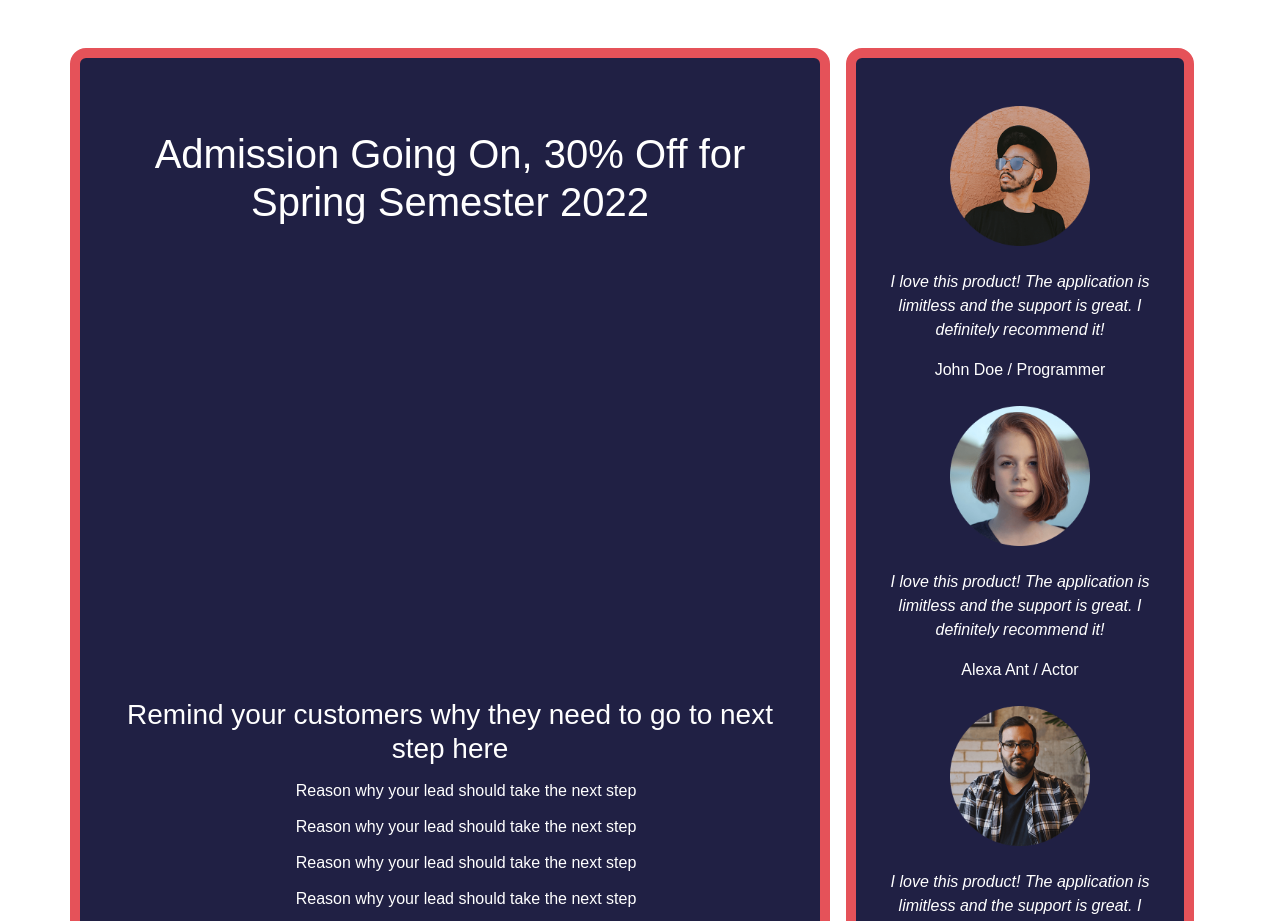
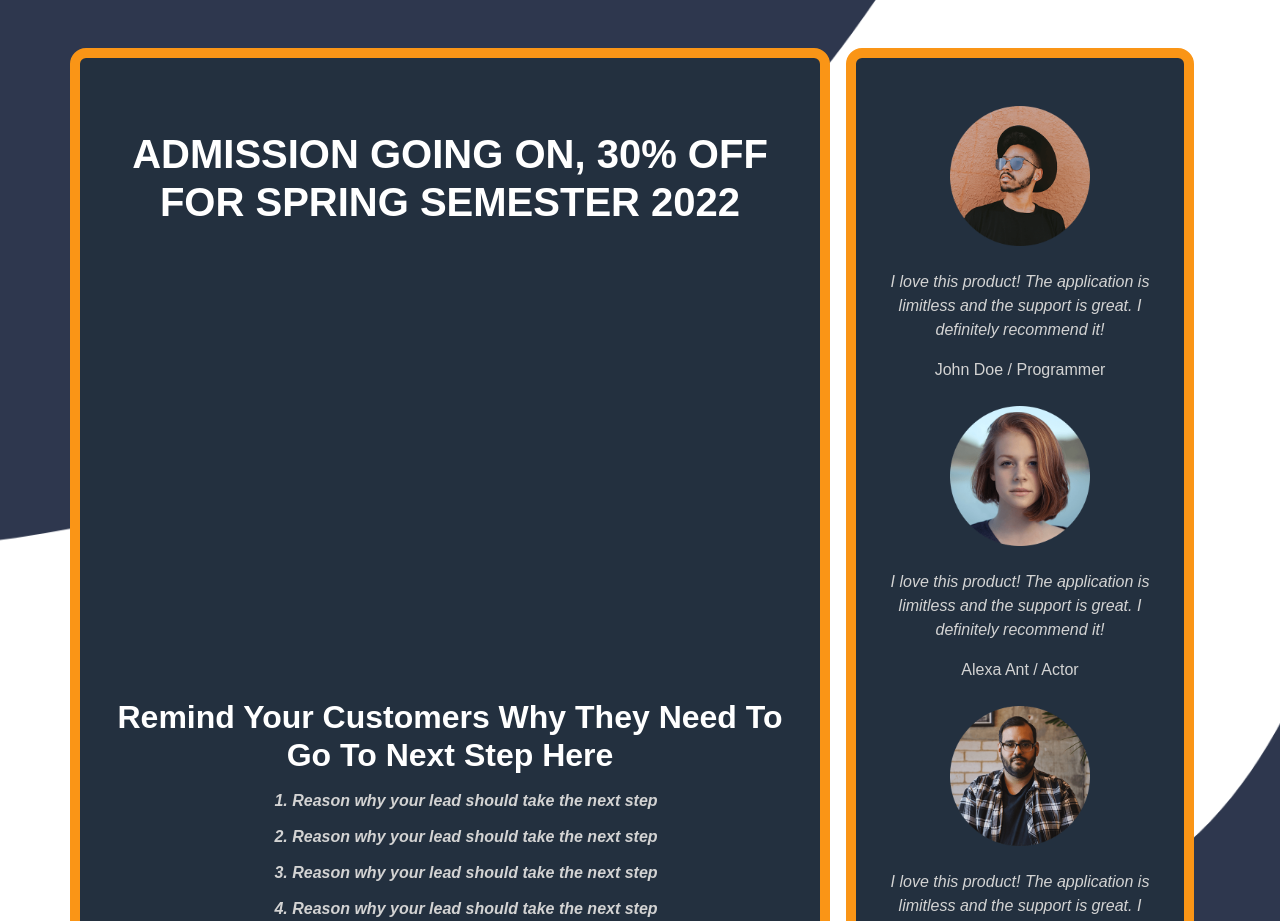
Before and after one commit to iqbal9865/Admission-Funnel, a React (Create React App) app: page /admissionOffer in a window 1280 px wide. Shown: the top 921 px of the page. Built offline with nearby package versions, Linux system fonts and the light colour scheme.

Commit message:
testimonial section done

```diff
--- a/src/App.css
+++ b/src/App.css
@@ -1,7 +1,8 @@
 
 body{
-  @import url('https://fonts.googleapis.com/css2?family=Montserrat:ital,wght@0,100;0,200;0,300;0,400;0,500;0,600;0,700;0,900;1,100;1,200;1,300;1,400;1,500;1,600&display=swap');
-  font-family: 'Montserrat', sans-serif;
+  @import url('https://fonts.googleapis.com/css2?family=Poppins:ital,wght@0,100;0,200;0,300;0,400;0,500;0,600;0,700;0,900;1,100;1,200;1,300;1,400;1,500;1,600&family=Poppins:ital,wght@0,300;0,400;0,500;0,600;0,700;0,800;1,300;1,500;1,600;1,700;1,800&display=swap');
+  /* font-family: 'Montserrat', sans-serif; */
+  font-family: 'Poppins', sans-serif;
 }
 
 
--- a/src/components/BridgePage/BridgePageMain/BridgeMain.js
+++ b/src/components/BridgePage/BridgePageMain/BridgeMain.js
@@ -4,8 +4,10 @@ import Testimonials from '../Testimonials/Testimonials';
 const BridgeMain = () => {
     return (
         <div>
-            <BridgeTop />
+
             <Testimonials />
+
+
         </div>
     );
 };
--- a/src/components/BridgePage/Testimonials/Testimonials.js
+++ b/src/components/BridgePage/Testimonials/Testimonials.js
@@ -6,41 +6,43 @@ import TestmonialImage1 from '../../../images/TestimonialP1.png';
 import TestmonialImage2 from '../../../images/TestimonialP2.png';
 import TestmonialImage3 from '../../../images/TestimonialP3.png';
 
-
-
 const Testimonials = () => {
     return (
+        <div className={TestimonialsCSS.bg}>
         <div className='container'>
-            <div className="row mx-md-n5 my-5">
-                <div style={{backgroundColor: '#202044',border:'10px solid #E55259',borderRadius:'1em',color:'white'}} className="col px-md-3 col-md-8">
+            <div className="row mx-md-n5 py-5">
+                <div style={{backgroundColor: '#23303F',border:'10px solid #FA9516',borderRadius:'1em',color:'white'}} className="col px-md-3 col-md-8">
                     <div className="p-3 py-5">
                         <div className="py-4">
-                            <h1>Admission Going On, 30% Off for Spring Semester 2022</h1>
+                            <h1 style={{fontWeight: 'bold'}} className={TestimonialsCSS.topHeader}>Admission Going On, 30% Off for Spring Semester 2022</h1>
+                        </div>
+                        <div className="py-4 embed-responsive embed-responsive-4by3">
+                            <div className="embed-responsive-item" >
+                                <ReactPlayer  url="https://youtu.be/1sfGOrN33Q4?list=TLGGDRZgbbz7iVsxODExMjAyMQ" />
+                            </div>
+
                         </div>
                         <div className="py-4">
-                            <ReactPlayer url="https://youtu.be/1sfGOrN33Q4?list=TLGGDRZgbbz7iVsxODExMjAyMQ" />
-                        </div>
-                        <div className="py-4">
-                            <h3 className="py-2">Remind your customers why they need to go to next step here</h3>
-                            <ul className={TestimonialsCSS.unorderlist}>
-                                <li> <p>Reason why your lead should take the next step</p>  </li>
-                                <li> <p>Reason why your lead should take the next step</p>  </li>
-                                <li> <p>Reason why your lead should take the next step</p>  </li>
-                                <li> <p>Reason why your lead should take the next step</p>  </li>
-                                <li> <p>Reason why your lead should take the next step</p>  </li>
+                            <h2 className="py-2" style={{fontWeight:'700'}}>Remind Your Customers Why They Need To Go To Next Step Here</h2>
+                            <ul className={TestimonialsCSS.unorderlist} style={{color:"lightgray",fontWeight:'600',fontStyle:'italic'}}>
+                                <li> <p>1. Reason why your lead should take the next step</p>  </li>
+                                <li> <p>2. Reason why your lead should take the next step</p>  </li>
+                                <li> <p>3. Reason why your lead should take the next step</p>  </li>
+                                <li> <p>4. Reason why your lead should take the next step</p>  </li>
+                                <li> <p>5. Reason why your lead should take the next step</p>  </li>
                             </ul>
                         </div>
                     </div>
 
                 </div>
                 <div className="col px-md-3 col-md-4 " style={{color:'white'}}>
-                    <div className="px-4 py-4" style={{borderRadius:'1em',backgroundColor:'#202044',border:'10px solid #E55259'}}>
+                    <div className="px-4 py-4" style={{borderRadius:'1em',backgroundColor:'#23303F',border:'10px solid #FA9516'}}>
 
                         <div className='my-4'>
                             <div className='my-2'>
                                 <img className="img-fluid w-50" src={TestmonialImage1} alt="" />
                             </div>
-                            <div className="my-4">
+                            <div className="my-4" style={{color:"lightgray",fontWeight:'500'}}>
                                 <p className={TestimonialsCSS.paraStyle}>I love this product! The application is limitless and the support is great. I definitely recommend it!</p>
                                 <p>John Doe / Programmer</p>
                             </div>
@@ -51,7 +53,7 @@ const Testimonials = () => {
                             <div className='my-2'>
                                 <img className="img-fluid w-50" src={TestmonialImage2} alt="" />
                             </div>
-                            <div className="my-4">
+                            <div className="my-4"  style={{color:"lightgray",fontWeight:'500'}}>
                                 <p className={TestimonialsCSS.paraStyle}>I love this product! The application is limitless and the support is great. I definitely recommend it!</p>
                                 <p>Alexa Ant / Actor</p>
                             </div>
@@ -62,16 +64,16 @@ const Testimonials = () => {
                             <div className='my-2'>
                                 <img className="img-fluid w-50" src={TestmonialImage3} alt="" />
                             </div>
-                            <div className="my-4">
+                            <div className="my-4"  style={{color:"lightgray",fontWeight:'500'}}>
                                 <p className={TestimonialsCSS.paraStyle}>I love this product! The application is limitless and the support is great. I definitely recommend it!</p>
                                 <p>Cristain Robert / Bussiness Man</p>
                             </div>
-
                         </div>
                     </div>
                 </div>
             </div>
       </div>
+      </div>
     )
 }
 export default Testimonials;
--- a/src/components/BridgePage/Testimonials/Testimonials.module.css
+++ b/src/components/BridgePage/Testimonials/Testimonials.module.css
@@ -8,3 +8,12 @@
 .paraStyle{
     font-style: italic;
 }
+.bg{
+    background-image: url(../../../images/bg.png);
+    background-repeat: no-repeat;
+    background-size: cover;
+    background-position: center center;
+}
+.topHeader{
+    text-transform: uppercase;
+}
--- a/src/components/LeadPage/OfferSummary/OfferSummary.js
+++ b/src/components/LeadPage/OfferSummary/OfferSummary.js
@@ -46,32 +46,32 @@ const OfferSummary  = () => {
     });
 
     return(
-        <div style={{"backgroundColor":"#202044"}} className="container-fluid p-5" className={OfferSummaryCSS.topSection}>
+        <div style={{"backgroundColor":"#23303F"}} className="container-fluid p-5" className={OfferSummaryCSS.topSection}>
            <div className="row py-5">
-               <div className="col-md-6 p-5">
-                    <h2 style={{color:'#E55259', fontWeight:'700'}} className="mx-3 px-2 pt-4 pb-2 mt-4">30% Weaver For FALL 2021</h2>
+               <div className="col-md-6 p-4">
+                    <h1 style={{color:'#FA9516', fontWeight:'700'}} className="mx-3 px-2 pt-4 pb-2 mt-4">30% WEAVER FOR SPRING SEMESTER 2021</h1>
                     <h3 style={{color:'white',fontWeight:'700'}} className="py-3">ABCD UNIVERSITY</h3>
                     <h4 style={{color:'white'}} className='py-1'>15 NOVEMBER - 31 DECEMBER</h4>
 
                     <div style={{color:'white'}} className='timer d-flex align-items-center justify-content-center my-4'>
 
-                        <section className="mx-3" style={{color:'#E55259'}} >
-                            <h4>{timerDays}</h4>
+                        <section className="mx-3"  >
+                            <h4 style={{color:'#FA9516', fontWeight:'700'}}>{timerDays}</h4>
                             <h4>Days</h4>
                         </section>
 
-                        <section className="mx-3" style={{color:'#E55259'}}>
-                            <h4>{timerHours}</h4>
+                        <section className="mx-3" >
+                            <h4 style={{color:'#FA9516',fontWeight:'700'}}>{timerHours}</h4>
                             <h4>Hours</h4>
                         </section>
 
-                        <section className="mx-3" style={{color:'#E55259'}}>
-                            <h4>{timerMinites}</h4>
+                        <section className="mx-3" >
+                            <h4 style={{color:'#FA9516',fontWeight:'700'}}>{timerMinites}</h4>
                             <h4>Minites</h4>
                         </section>
 
-                        <section className="mx-3" style={{color:'#E55259'}} >
-                            <h4>{timerSeconds}</h4>
+                        <section className="mx-3"  >
+                            <h4 style={{color:'#FA9516',fontWeight:'700'}}>{timerSeconds}</h4>
                             <h4>Seconds</h4>
                         </section>
 
--- /dev/null
+++ b/src/components/LeadPage/OptinForm/OptinForm.css
@@ -0,0 +1,25 @@
+
+#email-submit-btn{
+    background-color:#FA9516;
+    border: 1px solid #23303F;
+    padding:8px;
+    border-radius: 0;
+    font-weight: 700;
+    margin-left: 1px;
+    /* padding:12px; */
+}
+
+#email-submit-btn:hover{
+    background-color: #23303F;
+    border: 1px solid #FA9516;
+    color:white;
+}
+
+#email-submit-btn-link{
+    color: black;
+    text-decoration: none;
+
+}
+#email-submit-btn-link:hover{
+    color: white;
+}
--- a/src/components/LeadPage/OptinForm/OptinForm.js
+++ b/src/components/LeadPage/OptinForm/OptinForm.js
@@ -1,6 +1,7 @@
 import React from 'react';
 import { useForm } from "react-hook-form";
 import {Link} from "react-router-dom";
+import "./OptinForm.css"
 const OptinForm = () => {
 
     const { register, handleSubmit, watch, formState: { errors } } = useForm();
@@ -13,9 +14,9 @@ const OptinForm = () => {
             <form className=" mx-lg-5 px-lg-5" onSubmit={handleSubmit(onSubmit)}>
 
              <div class="input-group mt-4">
-                <input style={{borderRadius:'0'}} type="email" class="form-control" placeholder="Enter Your Email" aria-label="Enter Your Email" aria-describedby="basic-addon2" {...register("email", { required: true })}  />
-                <div class="input-group-append">
-                    <button type="submit" style={{backgroundColor:"#E55259",border:"none",padding:"08px", borderRadius:'0',fontWeight:'500'}} class="input-group-text" id="basic-addon2"><Link to="/admissionOffer" style={{color:'white',textDecoration:'none'}}>SUBMIT</Link></button>
+                <input style={{borderRadius:'0'}} type="email" required class="form-control" placeholder="Enter Your Email" aria-label="Enter Your Email" aria-describedby="basic-addon2" {...register("email", { required: true })}  />
+                <div class="input-group-append" >
+                    <button type="submit"  className=" input-group-text" id="email-submit-btn"><Link to="/admissionOffer" id='email-submit-btn-link'>SUBMIT</Link></button>
                 </div>
                 </div>
 
@@ -24,14 +25,5 @@ const OptinForm = () => {
         </div>
     );
 };
-// div{
-//     h3{
 
-//     }
-//     form{
-//         input{
-
-//         }
-//     }
-// }
 export default OptinForm;
```
Also changed, not shown: src/images/bg.png.
